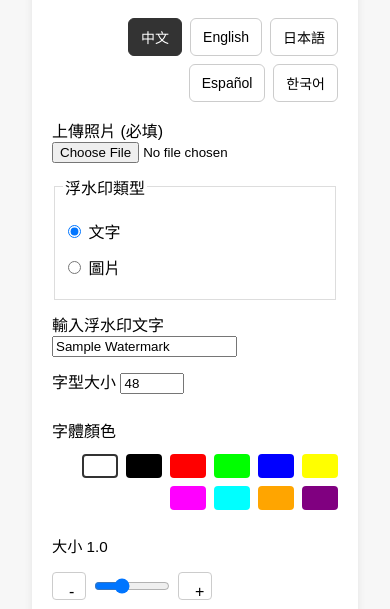
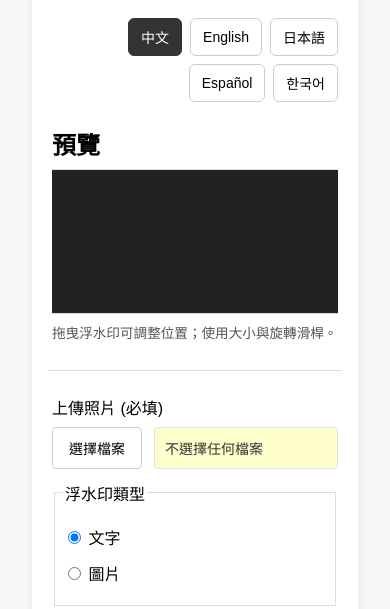
Before and after one commit to eric16823-beep/waterfull, a website: page public/index.html in a window 390 px wide. Shown: the part 185-794 px from the top of the page. Drawn offline with Linux system fonts and the light colour scheme.

Commit message:
Improve mobile watermark editing

```diff
--- a/public/app.js
+++ b/public/app.js
@@ -37,7 +37,11 @@ document.addEventListener('DOMContentLoaded', () => {
     previewHeading: document.getElementById('previewHeading'),
     previewHint: document.getElementById('previewHint'),
     submitButton: document.getElementById('submitButton'),
-    resetButton: document.getElementById('resetButton')
+    resetButton: document.getElementById('resetButton'),
+    photoButton: document.getElementById('photoButton'),
+    photoLabel: document.getElementById('photoLabel'),
+    watermarkImageButton: document.getElementById('watermarkImageButton'),
+    watermarkImageLabel: document.getElementById('watermarkImageLabel')
   };
   const previewCtx = previewCanvas.getContext && previewCanvas.getContext('2d');
   const defaultSettings = { scale: '1', rotate: '0', opacity: '0.5' };
@@ -59,7 +63,16 @@ document.addEventListener('DOMContentLoaded', () => {
       previewHeading: '預覽',
       previewHint: '拖曳浮水印可調整位置；使用大小與旋轉滑桿。',
       submitButton: '產生並下載',
-      resetButton: '重置'
+      resetButton: '重置',
+      chooseFile: '選擇檔案',
+      noFileChosen: '不選擇任何檔案',
+      'position-top-left': '左上',
+      'position-top-right': '右上',
+      'position-center': '置中',
+      'position-bottom-left': '左下',
+      'position-bottom-right': '右下',
+      'position-diagonal-left': '左斜',
+      'position-diagonal-right': '右斜'
     },
     en: {
       appTitle: 'Waterfull - Image Watermark',
@@ -78,6 +91,8 @@ document.addEventListener('DOMContentLoaded', () => {
       previewHint: 'Drag the watermark to adjust position; use size and rotation sliders.',
       submitButton: 'Generate & Download',
       resetButton: 'Reset',
+      chooseFile: 'Choose File',
+      noFileChosen: 'No file chosen',
       'position-top-left': 'Top Left',
       'position-top-right': 'Top Right',
       'position-center': 'Center',
@@ -103,6 +118,8 @@ document.addEventListener('DOMContentLoaded', () => {
       previewHint: '透かしをドラッグして位置を調整します。サイズと回転スライダーを使用します。',
       submitButton: '生成してダウンロード',
       resetButton: 'リセット',
+      chooseFile: 'ファイルを選択',
+      noFileChosen: 'ファイルが選択されていません',
       'position-top-left': '左上',
       'position-top-right': '右上',
       'position-center': '中央',
@@ -128,6 +145,8 @@ document.addEventListener('DOMContentLoaded', () => {
       previewHint: 'Arrastra la marca de agua para ajustar la posición; usa los deslizadores de tamaño y rotación.',
       submitButton: 'Generar y descargar',
       resetButton: 'Restablecer',
+      chooseFile: 'Elegir archivo',
+      noFileChosen: 'No se ha elegido ningún archivo',
       'position-top-left': 'Arriba izquierda',
       'position-top-right': 'Arriba derecha',
       'position-center': 'Centro',
@@ -153,6 +172,8 @@ document.addEventListener('DOMContentLoaded', () => {
       previewHint: '워터마크를 드래그하여 위치를 조정하세요. 크기 및 회전 슬라이더를 사용하세요.',
       submitButton: '생성 및 다운로드',
       resetButton: '리셋',
+      chooseFile: '파일 선택',
+      noFileChosen: '선택된 파일 없음',
       'position-top-left': '왼쪽 상단',
       'position-top-right': '오른쪽 상단',
       'position-center': '가운데',
@@ -352,6 +373,60 @@ document.addEventListener('DOMContentLoaded', () => {
     updatePreview();
   }
 
+  // File input button handlers
+  document.getElementById('photoButton').addEventListener('click', () => {
+    document.getElementById('photoInput').click();
+  });
+  document.getElementById('watermarkImageButton').addEventListener('click', () => {
+    document.getElementById('watermarkImageInput').click();
+  });
+
+  // Update file labels when files are selected
+  document.getElementById('photoInput').addEventListener('change', () => {
+    const files = document.getElementById('photoInput').files;
+    const label = document.getElementById('photoLabel');
+    if (files.length > 0) {
+      label.textContent = files[0].name;
+    } else {
+      const lang = document.querySelector('.lang-btn.selected').dataset.lang;
+      const mapping = translations[lang] || translations.zh;
+      label.textContent = mapping.noFileChosen;
+    }
+  });
+
+  document.getElementById('watermarkImageInput').addEventListener('change', () => {
+    const files = document.getElementById('watermarkImageInput').files;
+    const label = document.getElementById('watermarkImageLabel');
+    if (files.length > 0) {
+      label.textContent = files[0].name;
+    } else {
+      const lang = document.querySelector('.lang-btn.selected').dataset.lang;
+      const mapping = translations[lang] || translations.zh;
+      label.textContent = mapping.noFileChosen;
+    }
+  });
+
+  function updateType() {
+    const type = form.elements['watermarkType'].value;
+    const textInput = form.elements['text'];
+    const watermarkInput = form.elements['watermarkImage'];
+
+    if (type === 'text') {
+      textOptions.style.display = '';
+      imageOptions.style.display = 'none';
+      if (textInput) textInput.required = true;
+      if (watermarkInput) watermarkInput.required = false;
+    } else {
+      textOptions.style.display = 'none';
+      imageOptions.style.display = '';
+      if (textInput) textInput.required = false;
+      if (watermarkInput) watermarkInput.required = true;
+    }
+    const position = form.elements['position'].value;
+    setPositionDefaults(position);
+    updatePreview();
+  }
+
   form.addEventListener('change', (e) => {
     if (e.target.name === 'watermarkType') updateType();
   });
@@ -389,6 +464,14 @@ document.addEventListener('DOMContentLoaded', () => {
         if (!item) return;
         if (item.tagName === 'INPUT' && item.type === 'text') {
           item.placeholder = value;
+        } else if (item.classList && item.classList.contains('file-input-button')) {
+          item.textContent = value;
+        } else if (item.classList && item.classList.contains('file-input-label')) {
+          if (key === 'photoLabel' && !form.elements['photo'].files.length) {
+            item.textContent = value;
+          } else if (key === 'watermarkImageLabel' && !form.elements['watermarkImage'].files.length) {
+            item.textContent = value;
+          }
         } else {
           item.textContent = value;
         }
@@ -409,14 +492,18 @@ document.addEventListener('DOMContentLoaded', () => {
   let dragging = false;
   let dragStart = null;
 
-  watermarkPreview.addEventListener('mousedown', (event) => {
+  watermarkPreview.addEventListener('pointerdown', (event) => {
     dragging = true;
     dragStart = { x: event.clientX, y: event.clientY };
     watermarkPreview.classList.add('dragging');
+    try {
+      watermarkPreview.setPointerCapture(event.pointerId);
+    } catch {
+    }
     event.preventDefault();
   });
 
-  window.addEventListener('mousemove', (event) => {
+  window.addEventListener('pointermove', (event) => {
     if (!dragging) return;
     const rect = previewCanvas.getBoundingClientRect();
     const dx = event.clientX - dragStart.x;
@@ -431,7 +518,7 @@ document.addEventListener('DOMContentLoaded', () => {
     updatePreview();
   });
 
-  window.addEventListener('mouseup', () => {
+  window.addEventListener('pointerup', () => {
     if (!dragging) return;
     dragging = false;
     watermarkPreview.classList.remove('dragging');
--- a/public/index.html
+++ b/public/index.html
@@ -20,7 +20,11 @@
     </div>
     <form id="form">
       <label><span id="uploadPhoto">上傳照片 (必填)</span>
-        <input type="file" name="photo" accept="image/*" required />
+        <div class="file-input-wrapper">
+          <input type="file" name="photo" accept="image/*" required id="photoInput" />
+          <button type="button" class="file-input-button" id="photoButton">選擇檔案</button>
+          <span class="file-input-label" id="photoLabel">不選擇任何檔案</span>
+        </div>
       </label>
 
       <fieldset>
@@ -97,7 +101,11 @@
 
         <div id="imageOptions" style="display:none;">
           <label><span id="uploadWatermarkImageLabel">上傳浮水印圖 (PNG 建議)</span>
-            <input type="file" name="watermarkImage" accept="image/*" />
+            <div class="file-input-wrapper">
+              <input type="file" name="watermarkImage" accept="image/*" id="watermarkImageInput" />
+              <button type="button" class="file-input-button" id="watermarkImageButton">選擇檔案</button>
+              <span class="file-input-label" id="watermarkImageLabel">不選擇任何檔案</span>
+            </div>
           </label>
         </div>
       </div>
--- a/public/style.css
+++ b/public/style.css
@@ -5,7 +5,11 @@ main { max-width:900px; margin:0 auto; background:#fff; padding:20px; border-rad
 .lang-btn { padding: 8px 12px; font-size:14px; border:1px solid #ccc; border-radius:6px; background:#fff; cursor:pointer; }
 .lang-btn.selected { background:#333; color:#fff; border-color:#333; }
 label { display:block; margin:12px 0; }
-input[type=file] { display:block; }
+input[type=file] { display:none; }
+.file-input-wrapper { display:flex; align-items:center; gap:12px; margin-top:8px; }
+.file-input-button { padding:10px 16px; font-size:14px; background:#fff; border:1px solid #ccc; border-radius:4px; cursor:pointer; }
+.file-input-button:hover { background:#f0f0f0; }
+.file-input-label { flex:1; padding:10px; background:#ffffcc; border:1px solid #e0e0e0; border-radius:4px; color:#333; font-size:14px; white-space:nowrap; overflow:hidden; text-overflow:ellipsis; }
 fieldset { border:1px solid #ddd; padding:8px; }
 button { padding:10px 16px; font-size:16px; }
 .control-row { display: flex; flex-wrap: wrap; gap: 12px; align-items: center; margin: 12px 0; justify-content: flex-start; }
@@ -30,9 +34,21 @@ button { padding:10px 16px; font-size:16px; }
 .site-footer { margin-top: 24px; text-align: center; }
 .site-footer a { color: #333; text-decoration: none; font-size: 0.95rem; }
 .site-footer a:hover { text-decoration: underline; }
-.watermark-preview { position: absolute; top: 50%; left: 50%; transform: translate(-50%, -50%); pointer-events: auto; cursor: grab; display: flex; align-items: center; justify-content: center; }
+.watermark-preview { position: absolute; top: 50%; left: 50%; transform: translate(-50%, -50%); pointer-events: auto; touch-action: none; cursor: grab; display: flex; align-items: center; justify-content: center; }
 .watermark-preview.dragging { cursor: grabbing; }
 .control-with-buttons { display: flex; align-items: center; gap: 8px; }
 .small-btn { width: 28px; height: 28px; font-size: 16px; border: 1px solid #ccc; border-radius: 4px; background: #fff; cursor: pointer; }
 .small-btn:hover { background: #f0f0f0; }
 .watermark-preview span { white-space: nowrap; font-family: Arial, Helvetica, sans-serif; font-size: 24px; color: #fff; text-shadow: 1px 1px 2px rgba(0,0,0,0.7); }
+
+@media (max-width: 600px) {
+	main { display: flex; flex-direction: column; }
+	.top-bar { order: 0; }
+	#previewWrap { order: 1; position: sticky; top: 0; z-index: 10; margin: 0 -4px 12px; padding: 8px 4px 12px; background: #fff; border-bottom: 1px solid #ddd; }
+	form { order: 2; }
+	.site-footer { order: 3; }
+	#previewHeading { margin: 0 0 8px; }
+	#previewContainer { display: flex; justify-content: center; width: 100%; max-height: 220px; overflow: hidden; background: #222; }
+	#previewCanvas { width: auto; max-width: 100%; max-height: 220px; }
+	#previewHint { margin: 8px 0 0; font-size: 0.85rem; }
+}
```
